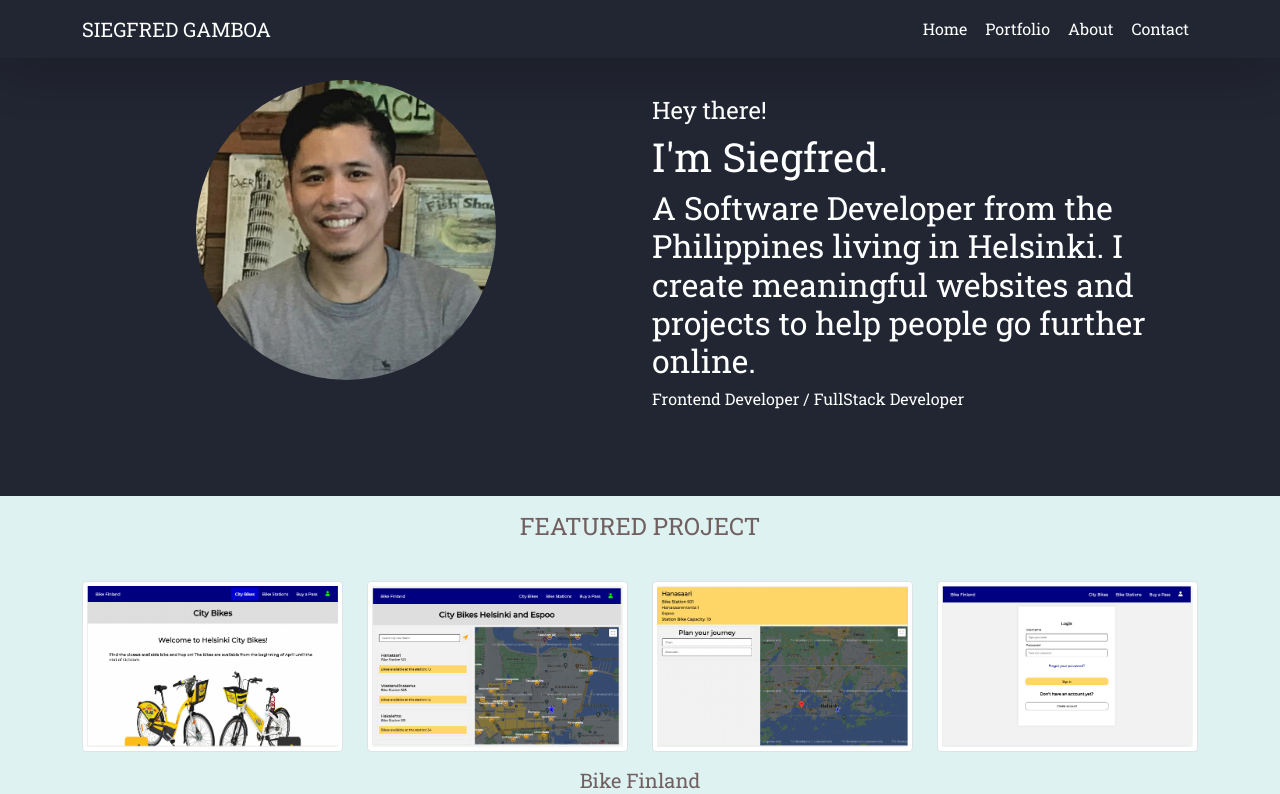
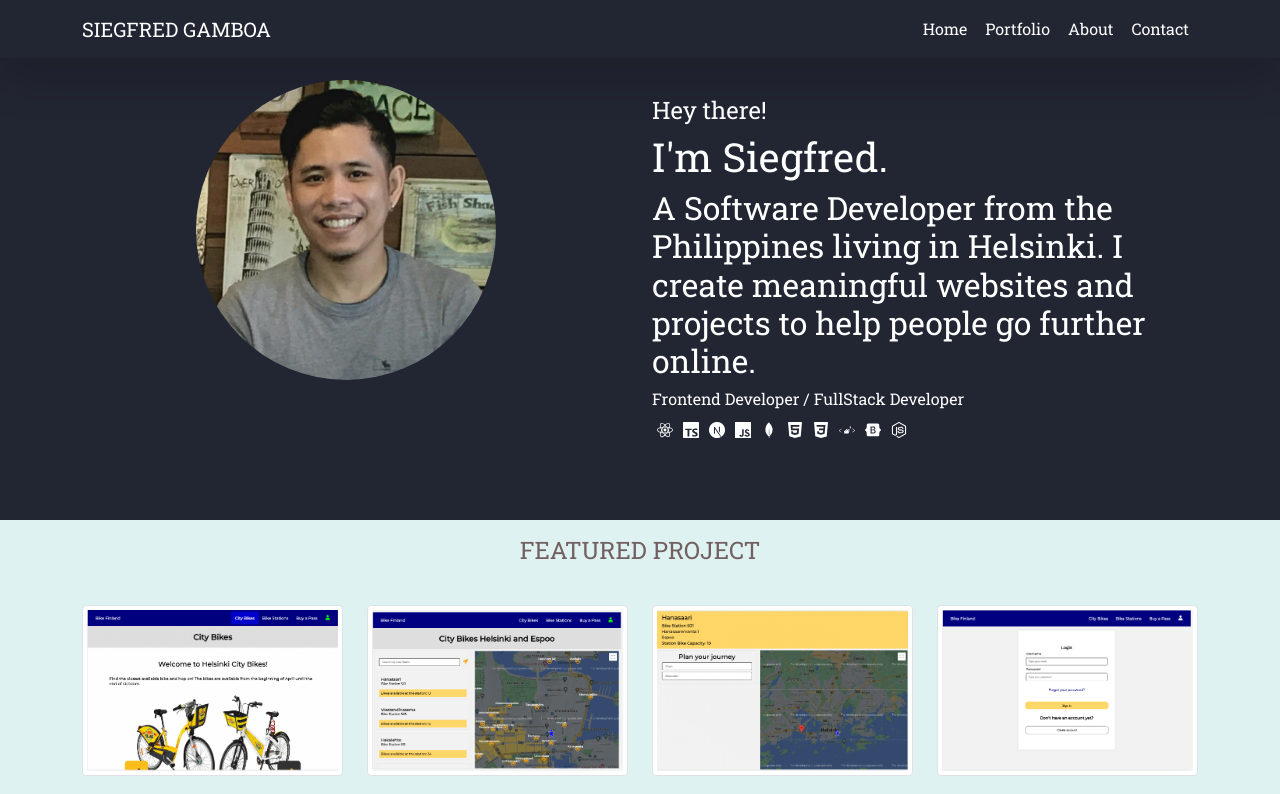
Before and after one commit to iamtigermaximus/2021portfolio2021, a React (Create React App) app: page / in a window 1280 px wide. Shown: the top 794 px of the page. Built offline with nearby package versions, Linux system fonts and the light colour scheme.

Commit message:
added tech icons in banner component

```diff
--- a/src/components/Banner.js
+++ b/src/components/Banner.js
@@ -1,6 +1,18 @@
 import React from 'react'
 import Image1 from '../images/portfoliopic.png'
 import Fade from 'react-reveal/Fade'
+import {
+  SiTypescript,
+  SiNextdotjs,
+  SiJavascript,
+  SiReact,
+  SiHtml5,
+  SiCss3,
+  SiMongodb,
+  SiStyledcomponents,
+  SiBootstrap,
+  SiNodedotjs,
+} from 'react-icons/si'
 
 const Banner = () => {
   return (
@@ -34,6 +46,38 @@ const Banner = () => {
                     people go further online.
                   </h2>
                   <h6>Frontend Developer / FullStack Developer</h6>
+                  <div className='banner-tech-container'>
+                    <div className='banner-tech'>
+                      <SiReact />
+                    </div>
+                    <div className='banner-tech'>
+                      <SiTypescript />
+                    </div>
+                    <div className='banner-tech'>
+                      <SiNextdotjs />
+                    </div>
+                    <div className='banner-tech'>
+                      <SiJavascript />
+                    </div>
+                    <div className='banner-tech'>
+                      <SiMongodb />
+                    </div>
+                    <div className='banner-tech'>
+                      <SiHtml5 />
+                    </div>
+                    <div className='banner-tech'>
+                      <SiCss3 />
+                    </div>
+                    <div className='banner-tech'>
+                      <SiStyledcomponents />
+                    </div>
+                    <div className='banner-tech'>
+                      <SiBootstrap />
+                    </div>
+                    <div className='banner-tech'>
+                      <SiNodedotjs />
+                    </div>
+                  </div>
                 </Fade>
               </div>
             </div>
--- a/src/components/SocialMedia.js
+++ b/src/components/SocialMedia.js
@@ -6,6 +6,7 @@ import {
   FaLinkedin,
 } from 'react-icons/fa'
 import { Link } from 'react-router-dom'
+
 
 const SocialMedia = () => {
   return (
--- a/src/index.css
+++ b/src/index.css
@@ -71,7 +71,13 @@ body {
   position: relative;
   height: 100%;
 }
-
+.banner-tech-container {
+  display: flex;
+  flex-direction: row;
+}
+.banner-tech {
+  margin: 0 5px;
+}
 .profile-image {
   width: 300px;
   height: 300px;
```
